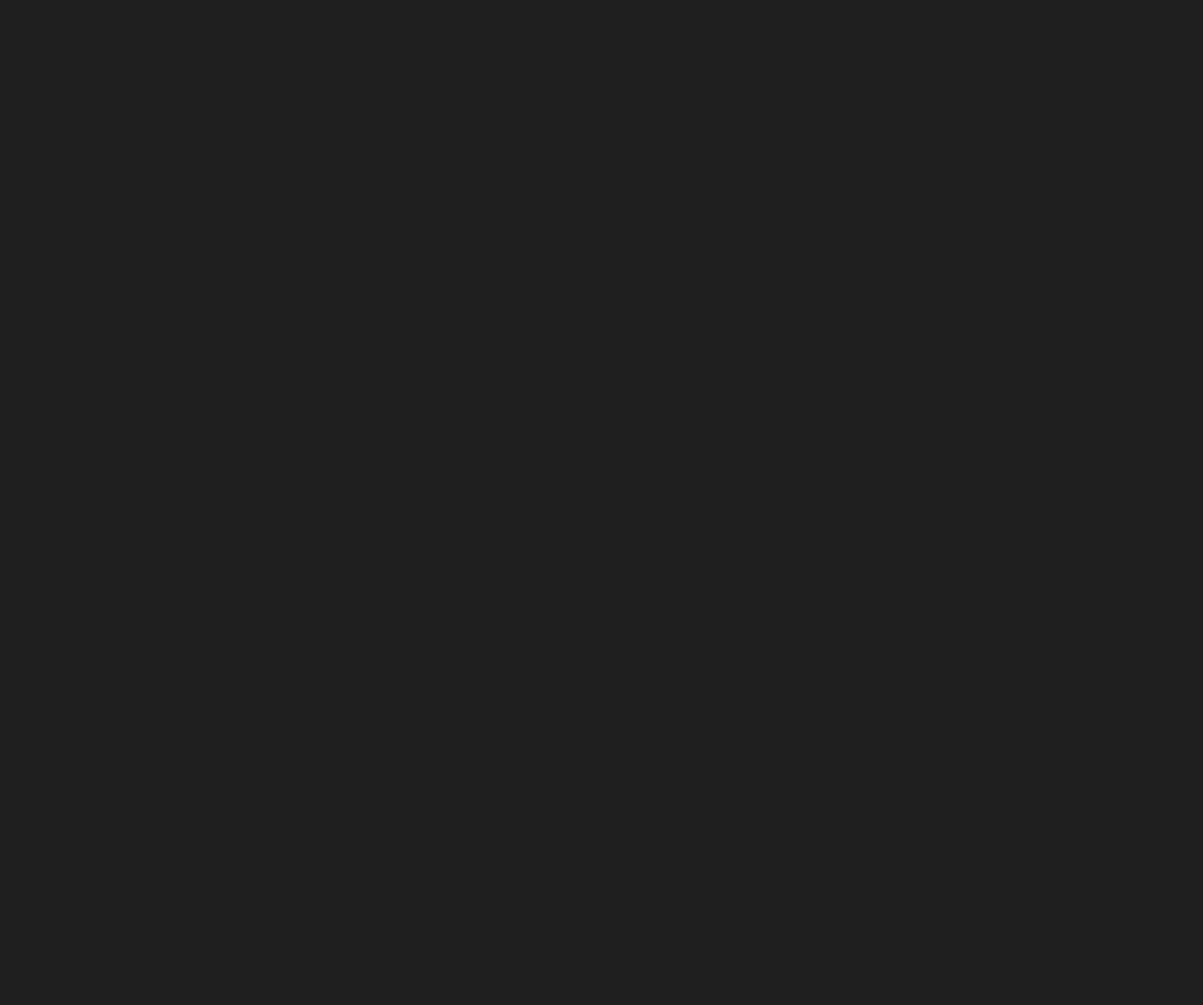
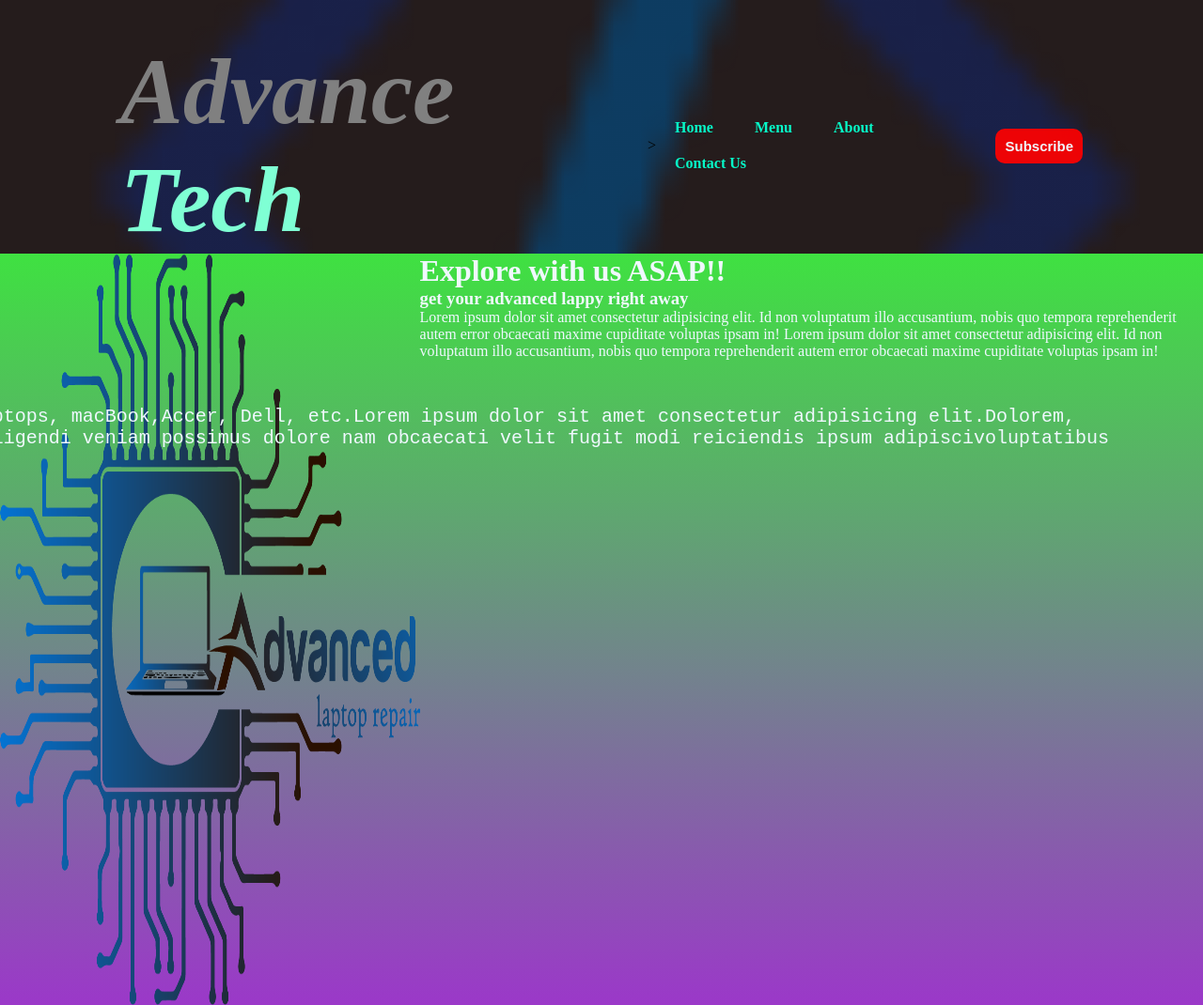
Before and after one commit to Emmabata/Flex_Box_project-, a plain HTML site: page index.html in a window 1280 px wide. Shown: the top 1070 px of the page at 94% size. Drawn offline with Linux system fonts and the light colour scheme.

Commit message:
todays commit

```diff
--- a/index.html
+++ b/index.html
@@ -9,6 +9,52 @@
 </head>
 <body>
 
+    <div class="box-container">
+        <nav>
+            <h1 class="logo">Advance <span>Tech</span></h1>>
+            <ul>
+                <li a href="#">Home</li>
+                <li a href="#">Menu</li>
+                <li a href="#">About</li>
+                <li a href="#">Contact Us</li>
+            </ul>
+            <button type="button">Subscribe</button>
+        </nav>
+
+
+    <main class="main-content">
+        <div class="right-content">
+            <img src="./logo.png" alt="img" width="100%" height="100%">
+        </div>
+        <div class="left-content" width="100%" height="100%">
+            <h1>Explore with us ASAP!! </h1>
+            <h3>get your advanced lappy right away</h3>
+            <p>Lorem ipsum dolor sit amet consectetur adipisicing elit.
+                 Id non voluptatum illo accusantium, nobis quo tempora
+                 reprehenderit autem error obcaecati maxime cupiditate
+                  voluptas ipsam in!
+                Lorem ipsum dolor sit amet consectetur adipisicing elit.
+                 Id non voluptatum illo accusantium, nobis quo tempora
+                 reprehenderit autem error obcaecati maxime cupiditate
+                 voluptas ipsam in!
+            </p>
+
+        </div>
+    </div>
+    </main>
+    <section class="arti">
+        <article>
+            <h1> We Are <span>Advanced</span></h1>
+            <p>
+                <pre>
+                Laptop Repair offers you the best repair servicers.We specialize on Hp laptops, macBook,Accer, Dell, etc.Lorem ipsum dolor sit amet consectetur adipisicing elit.Dolorem,
+                similique alias excepturi aperiam soluta, nulladolores ipsam recusandae eligendi veniam possimus dolore nam obcaecati velit fugit modi reiciendis ipsum adipiscivoluptatibus
+                quos? Odio laboriosam fugit inventore possimus odit?
+            </pre>
+            </p>
+        </article>
+    </section>
+
     <script src="./script.js"></script>
 </body>
 </html>
--- a/style.css
+++ b/style.css
@@ -1,5 +1,97 @@
-body {
-    background-color: #1f1f1f;
-    color: #bfbfbf;
-    height: 2000px;
+ * {
+    padding: 0;
+    margin: 0;
+    box-sizing: border-box;
+ }
+ body {
+    background-color:rgb(92, 69, 69);
+ }
+
+ .box-container {
+    height: 50vh;
+    width: 100%;
+    background-image: linear-gradient(rgba(0,0,0,0.6),rgba(0,0,0,0.6)),url(back.png);
+    background-size: cover;
+    background-position: center;
+ }
+
+ nav {
+    display: flex;
+    align-items: center;
+    justify-content: space-between;
+    padding-top: 40px;
+    padding-left: 10%;
+    padding-right: 10%;
+
+ }
+
+ .logo {
+   font-size: 100px;
+   font-weight: bolder;
+   font-style: oblique;
+   color: gray;
+ }
+ .logo span {
+    color: aquamarine;
+ }
+
+
+
+
+
+
+ nav ul li{
+    color: rgb(7, 249, 200);
+    list-style-type: none;
+    display: inline-block;
+    padding: 10px 20px;
+    font-weight: bold;
+ }
+
+ nav ul li:hover{
+    color: rgb(14, 18, 18);
+    transition: 0s;
+ }
+
+ button {
+color: aliceblue;
+background: rgba(255, 0, 0, 0.922);
+border: none;
+border-radius: 10px;
+padding: 10px;
+font-weight: bold;
+font-size: 15px;
+transition: .4s;
+ }
+
+ button:hover{
+    transform: scale(1.3);
+    cursor: pointer;
+ }
+
+ /*main-content*/
+ .main-content {
+    display: flex;
+    width: 100%;
+    height: 800px;
+    justify-content: space-around;
+    background: linear-gradient(rgba(63,225,65,67),rgba(155,56,0200.8));
 }
+
+.right-content {
+    width: 100%;
+}
+
+.left-content {
+    color: aliceblue;
+
+}
+
+.arti {
+    position: absolute;
+    right:100px;
+    font-display: solid;
+    font-style: inherit;
+    font-size: x-large;
+    color: aliceblue;
+}
```
Also changed, not shown: back.png (added), icons8-slack-100.png (added), logo.png (added), logo1.png (added), 1 other file.
